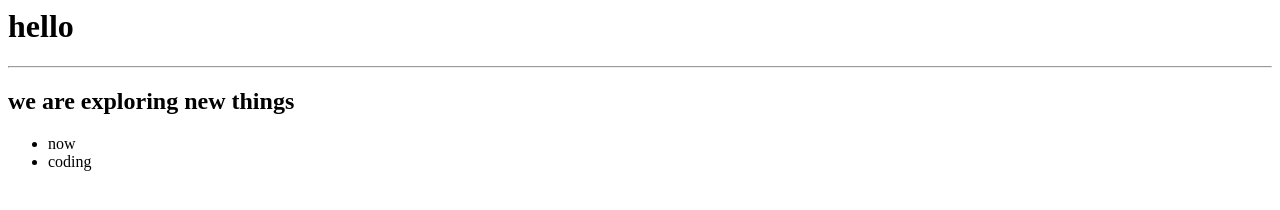
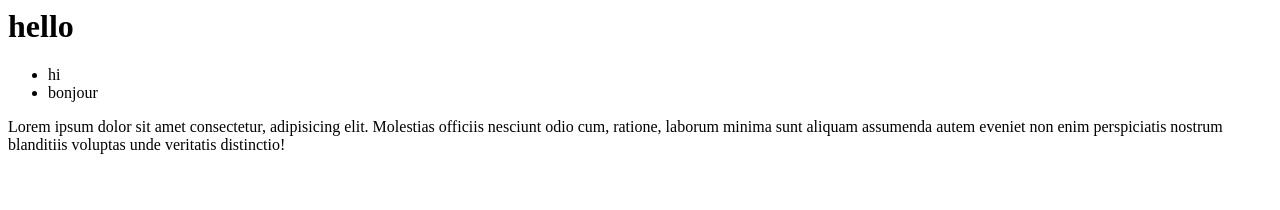
Before and after one commit to falih-not-found/class_1, a plain HTML site: page index.html in a window 1280 px wide. Drawn offline with Linux system fonts and the light colour scheme.

Commit message:
update web page

```diff
--- a/index.html
+++ b/index.html
@@ -1,8 +1,6 @@
-<h1> hello </h1>
-<hr>
-<h2> we are exploring new things</h2>
+<h1>hello</h1>
 <ul>
-    <li> now </li>
-<li> coding </li>
-
+    <li>hi</li>
+    <li>bonjour</li>
 </ul>
+<p> Lorem ipsum dolor sit amet consectetur, adipisicing elit. Molestias officiis nesciunt odio cum, ratione, laborum minima sunt aliquam assumenda autem eveniet non enim perspiciatis nostrum blanditiis voluptas unde veritatis distinctio!</p>
```
